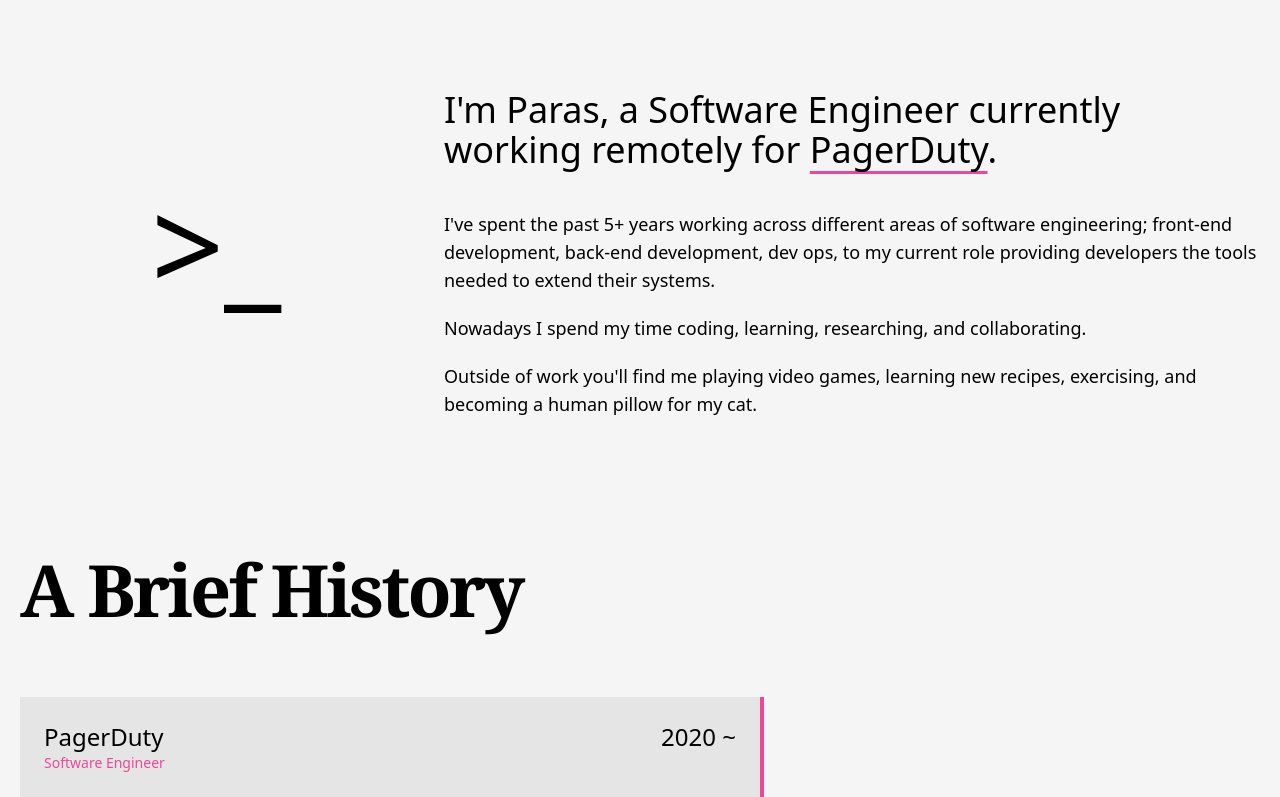
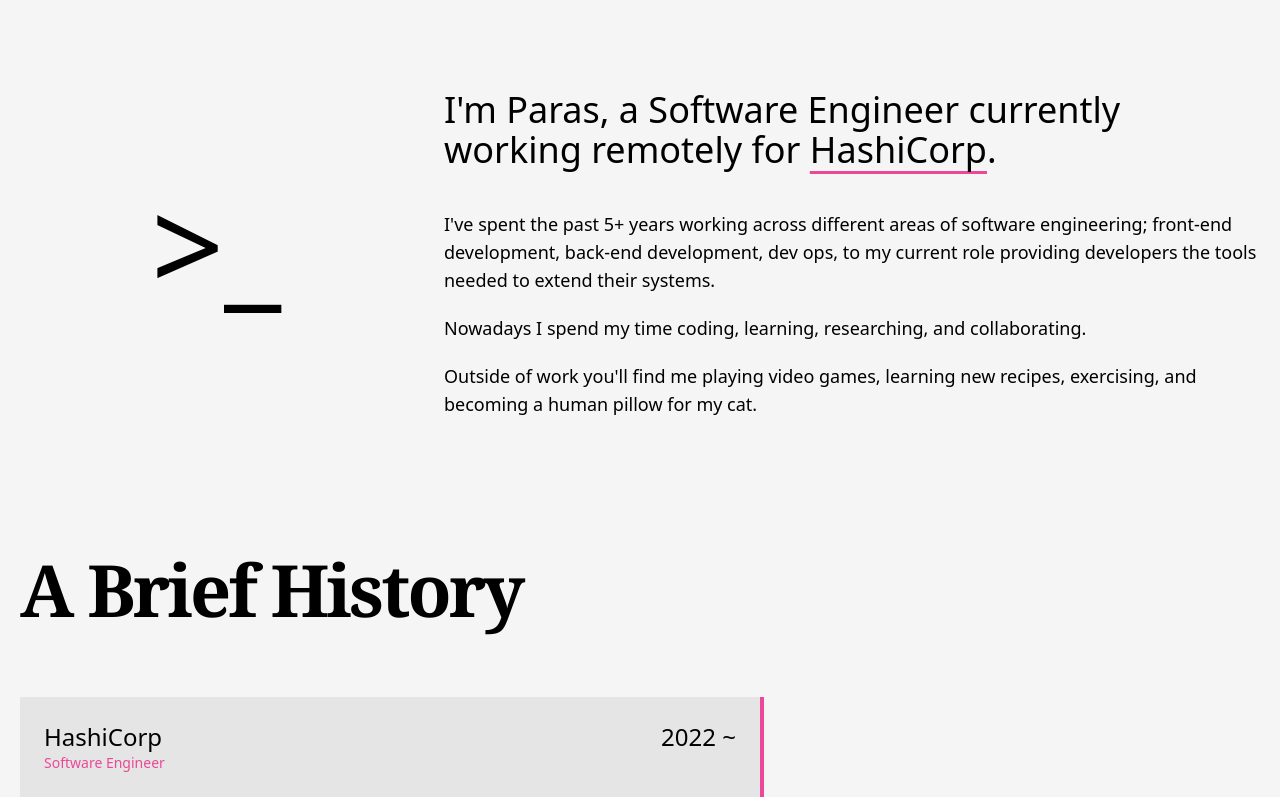
Before and after one commit to insanejasper/personal-website, a Next.js app: page / in a window 1280 px wide. Shown: the part 880-1677 px from the top of the page. Built offline with nearby package versions, Linux system fonts and the light colour scheme.

Commit message:
add hashicorp

```diff
--- a/components/about.js
+++ b/components/about.js
@@ -14,7 +14,7 @@
         </div>
         <div className="col-span-2">
           <h3 className="text-center md:text-left text-4xl mt-5 mb-10">
-            I'm Paras, a Software Engineer currently working remotely for <a href="https://pagerduty.com" className="underline underline-offset-8 decoration-pink-500 hover:text-pink-500" rel="noreferrer" target="_blank">PagerDuty</a>.
+            I'm Paras, a Software Engineer currently working remotely for <a href="https://hashicorp.com" className="underline underline-offset-8 decoration-pink-500 hover:text-pink-500" rel="noreferrer" target="_blank">HashiCorp</a>.
           </h3>
           <p className="text-center md:text-left text-lg mt-5 ">
             I&apos;ve spent the past 5+ years working across different areas of software engineering; front-end development, back-end development, dev ops, to my current role providing developers the tools needed to extend their systems.
--- a/components/history.js
+++ b/components/history.js
@@ -1,10 +1,21 @@
 export default function History() {
   const workHistory = [
+    {
+      name: 'HashiCorp',
+      title: 'Software Engineer',
+      start: '2022',
+      end: null,
+      descriptions: [
+        // 'Collaborated closely across many different product development teams to validate and pressure test our design, APIs, and user/developer experience.',
+        // 'Displayed leadership on various multi-team projects including re-platforming legacy Ember code to React as well as deploying our services to the EU service region.',
+        // 'Coached and mentored other engineers/interns at various levels to drive technical excellence within the team.'
+      ]
+    },
     {
       name: 'PagerDuty',
       title: 'Software Engineer',
       start: '2020',
-      end: null,
+      end: '2022',
       descriptions: [
         'Collaborated closely across many different product development teams to validate and pressure test our design, APIs, and user/developer experience.',
         'Displayed leadership on various multi-team projects including re-platforming legacy Ember code to React as well as deploying our services to the EU service region.',
```
